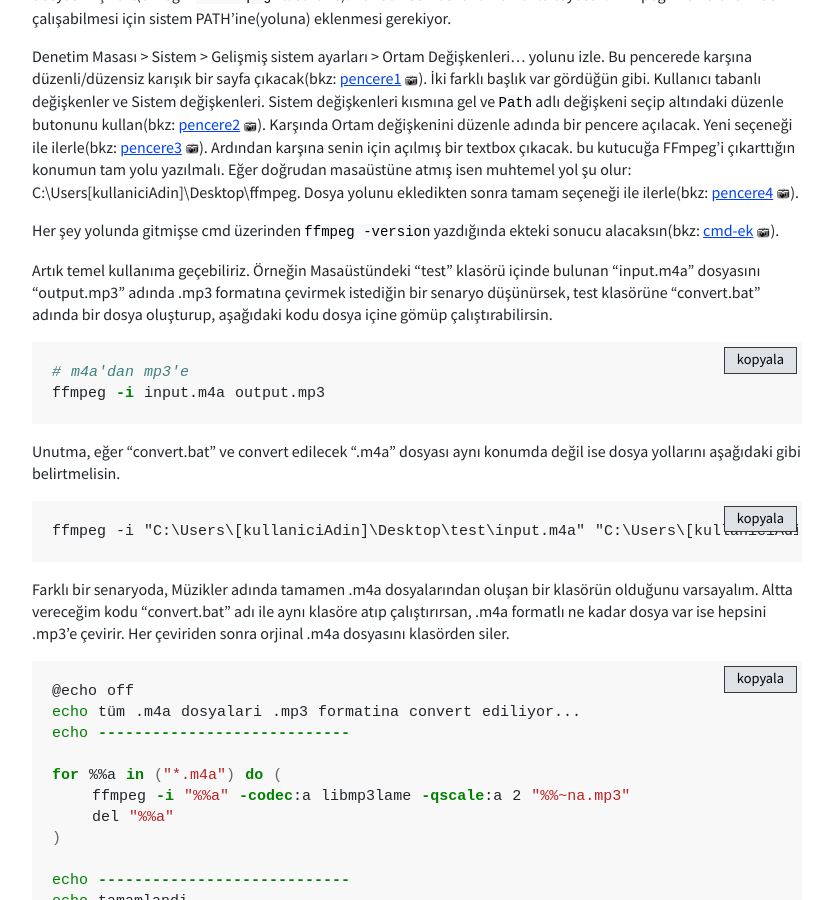
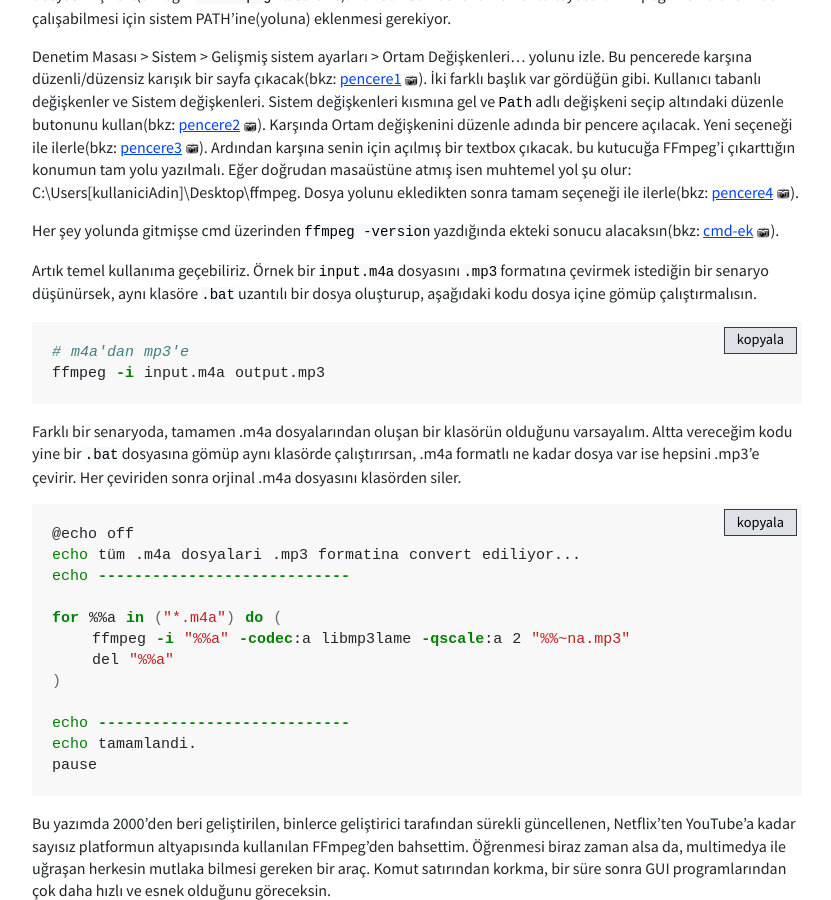
Before and after one commit to akakadir/akakadir.github.io, a Jekyll site: the page built from _posts/2025-07-12-giris8.md, in a window 1280 px wide and 900 px high, scrolled down 572 px. Shown: the whole window, without its empty margins (223-1054 px from the left). Built offline with Jekyll 4.4.1, drawn with Linux system fonts in a browser that asks for light colours.

Commit message:
Update 2025-07-12-giris8.md

`````diff
--- a/_posts/2025-07-12-giris8.md
+++ b/_posts/2025-07-12-giris8.md
@@ -20,20 +20,14 @@
 
 Her şey yolunda gitmişse cmd üzerinden `ffmpeg -version` yazdığında ekteki sonucu alacaksın(bkz: [cmd-ek](https://files.catbox.moe/7zgw12.PNG)).
 
-Artık temel kullanıma geçebiliriz. Örneğin Masaüstündeki "test" klasörü içinde bulunan "input.m4a" dosyasını "output.mp3" adında .mp3 formatına çevirmek istediğin bir senaryo düşünürsek, test klasörüne "convert.bat" adında bir dosya oluşturup, aşağıdaki kodu dosya içine gömüp çalıştırabilirsin.
+Artık temel kullanıma geçebiliriz. Örnek bir `input.m4a` dosyasını `.mp3` formatına çevirmek istediğin bir senaryo düşünürsek, aynı klasöre `.bat` uzantılı bir dosya oluşturup, aşağıdaki kodu dosya içine gömüp çalıştırmalısın.
 
 ````bash
 # m4a'dan mp3'e
 ffmpeg -i input.m4a output.mp3
 ````
 
-Unutma, eğer "convert.bat" ve convert edilecek ".m4a" dosyası aynı konumda değil ise dosya yollarını aşağıdaki gibi belirtmelisin.
-
-````
-ffmpeg -i "C:\Users\[kullaniciAdin]\Desktop\test\input.m4a" "C:\Users\[kullaniciAdin]\[yuklenecekYol]\output.mp3"
-````
-
-Farklı bir senaryoda, Müzikler adında tamamen .m4a dosyalarından oluşan bir klasörün olduğunu varsayalım. Altta vereceğim kodu "convert.bat" adı ile aynı klasöre atıp çalıştırırsan, .m4a formatlı ne kadar dosya var ise hepsini .mp3'e çevirir. Her çeviriden sonra orjinal .m4a dosyasını klasörden siler.
+Farklı bir senaryoda, tamamen .m4a dosyalarından oluşan bir klasörün olduğunu varsayalım. Altta vereceğim kodu yine bir `.bat` dosyasına gömüp aynı klasörde çalıştırırsan, .m4a formatlı ne kadar dosya var ise hepsini .mp3'e çevirir. Her çeviriden sonra orjinal .m4a dosyasını klasörden siler.
 
 ````bash
 @echo off
`````
